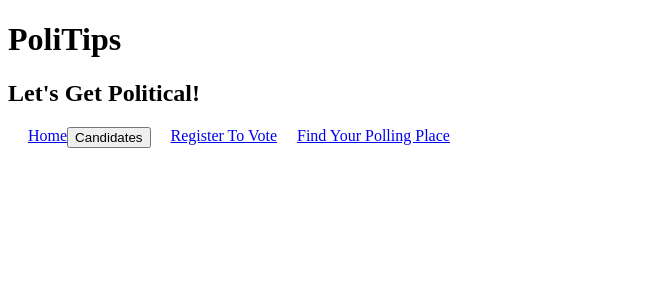
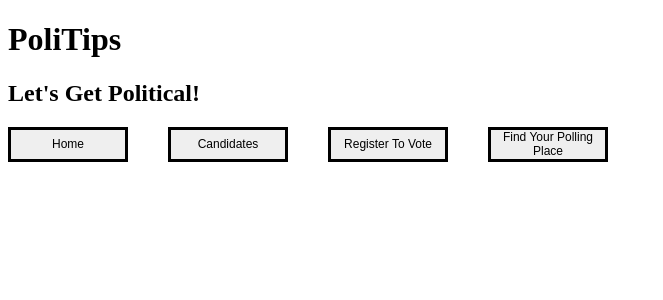
Before and after one commit to minestronesoprano/politips, a Python web app: template templates/home-Politips.html in a window 1280 px wide. Shown: the top 300 px of the page, without its empty margins (0-663 px from the left). Run offline with Jinja, Linux system fonts and the light colour scheme; the template is opened without the code that fills it, so the values that code supplies are empty.

Commit message:
styled the buttons in the home page a bit

```diff
--- a/static/home-Politips.css
+++ b/static/home-Politips.css
@@ -4,17 +4,22 @@
 }
 
 .tags {
-  padding-left: 20px;
+  /* padding-left: 20px; */
+  color: Black;
+  text-decoration: none;
 }
 
-/* .dropbtn {
-  background-color: #4CAF50;
-  color: white;
-  padding: 16px;
-  font-size: 16px;
-  padding-left: 20px;
-  border: none;
-}  */
+.btn {
+  /* background-color: #4CAF50; */
+  color: Black;
+  /* padding: 16px; */
+  font-size: 12px;
+  padding: 0px;
+  border: solid;
+  width: 120px;
+  height: 35px;
+  margin-right: 40px;
+}
 
 .dropdown-candidates {
   position: relative;
@@ -25,7 +30,7 @@
   display: none;
   position: absolute;
   background-color: #f1f1f1;
-  min-width: 160px;
+  min-width: 120px;
   box-shadow: 0px 8px 16px 0px rgba(0,0,0,0.2);
   z-index: 1;
 }
--- a/templates/home-Politips.html
+++ b/templates/home-Politips.html
@@ -11,17 +11,17 @@
 			<h2>Let's Get Political!</h4>
 		</div>
 		<div class="tags-banner">
-			<a class="tags"href="/"> Home</a>
+			<button class="btn"><a class="tags"href="/"> Home</a></button>
 			<div class="dropdown-candidates">
-			<button class="dropbtn">Candidates</button>
+			<button class="btn">Candidates</button>
 				<div class="dropdown-content">
 					<a href="/candidate">Candidate 1</a>
 					<a href="/candidate2">Candidate 2</a>
 					<a href="/candidate3">Candidate 3</a>
 				</div>
 			</div>
-			<a class="tags"href="/register">Register To Vote<a>
-			<a class="tags"href="/pollingplace">Find Your Polling Place<a>
+			<button class="btn"><a class="tags"href="/register">Register To Vote<a></button>
+			<button class="btn"><a class="tags"href="/pollingplace">Find Your Polling Place<a></button>
 		</div>
 	</body>
 </html>
```
Also changed, not shown: 1 other file.
